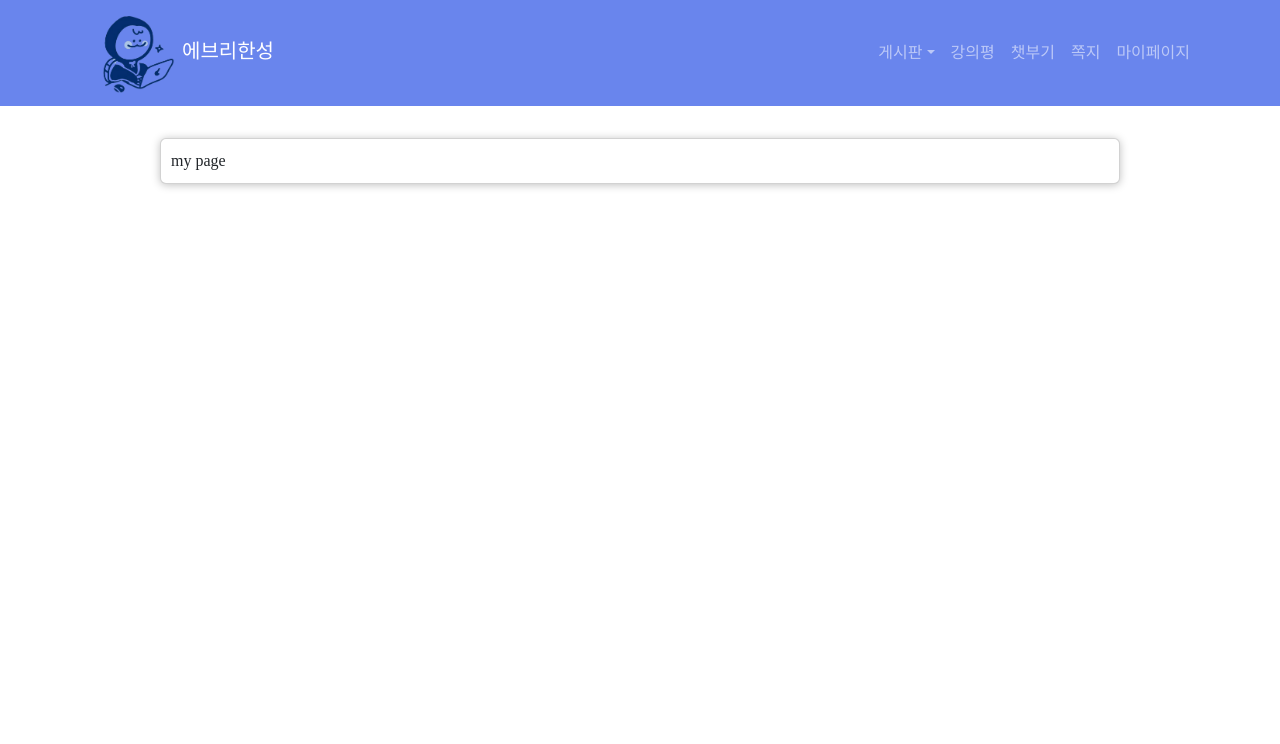
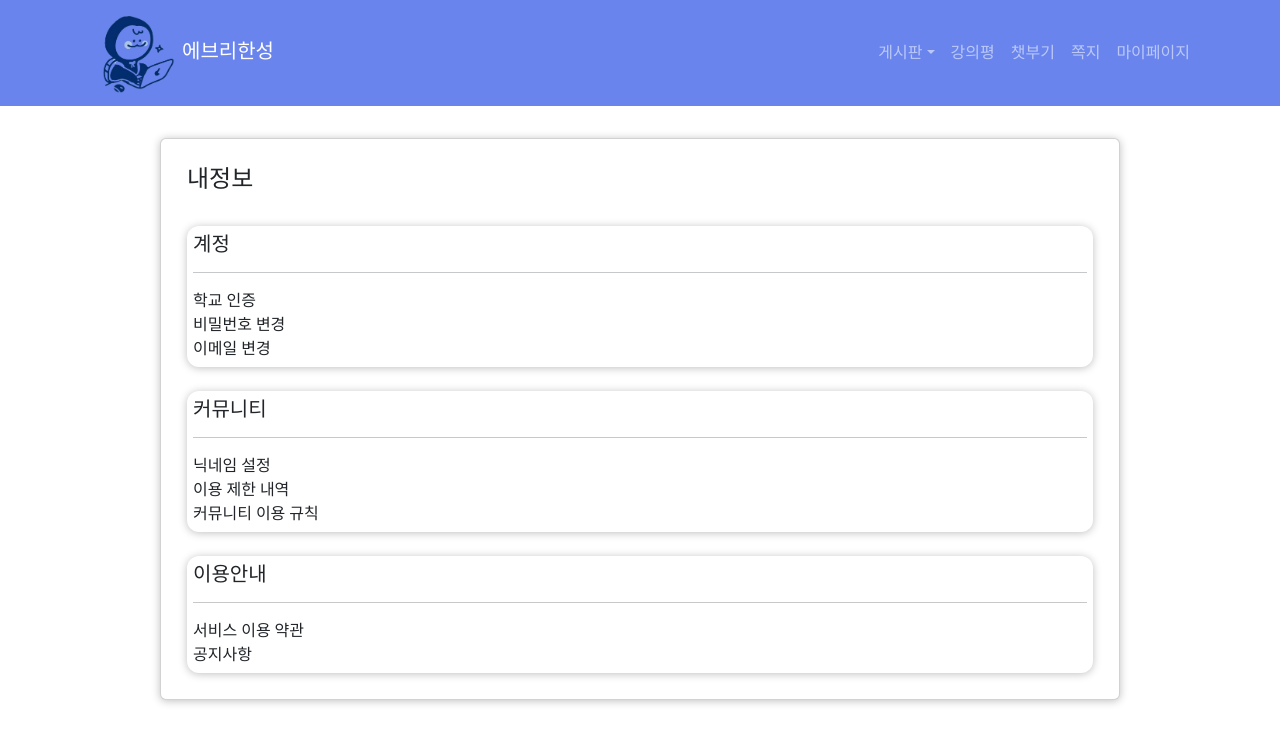
Before and after one commit to minseokiim/everyHansung_Front, a React (Create React App) app: page /mypage in a window 1280 px wide. Shown: the top 744 px of the page. Built offline with nearby package versions, Linux system fonts and the light colour scheme; a web font is replaced by a local one.

Commit message:
add mypage

```diff
--- a/db.json
+++ b/db.json
@@ -109,5 +109,14 @@
       "id": 4
     }
   ],
-  "register": []
+  "register": [
+    {
+      "userName": "a",
+      "email": "s",
+      "studentId": "a",
+      "passwd": "sa",
+      "nickName": "a",
+      "id": 1
+    }
+  ]
 }
--- /dev/null
+++ b/src/messagePage/MessagePage.css
@@ -0,0 +1,22 @@
+.message-input {
+  padding: 10px;
+  margin: 2px;
+  flex: 1;
+  font-size: 16px;
+  border: none;
+  outline: none;
+  border: 1px solid black;
+  border-radius: 3px;
+  width: 90%;
+}
+
+.message-button {
+  margin: 2px;
+  background-color: hwb(227 41% 7%);
+  border-width: 0px;
+  border-radius: 3px;
+}
+
+.message-button:hover {
+  color: #ffffff;
+}
--- a/src/messagePage/MessagePage.js
+++ b/src/messagePage/MessagePage.js
@@ -1,5 +1,18 @@
+import "./MessagePage.css";
+
 const MessagePage = () => {
-  return <div>Message</div>;
+  return (
+    <div>
+      <form className="form">
+        <input
+          className="message-input"
+          type="text"
+          placeholder="쪽지를 입력해주세요."
+        />
+        <button className="message-button">전송</button>
+      </form>
+    </div>
+  );
 };
 
 export default MessagePage;
--- /dev/null
+++ b/src/myPage/MyPage.css
@@ -0,0 +1,5 @@
+.mini-card {
+  border-radius: 12px;
+  box-shadow: 0 1px 8px rgba(0, 0, 0, 0.25);
+  padding: 6px;
+}
--- a/src/myPage/MyPage.js
+++ b/src/myPage/MyPage.js
@@ -1,5 +1,31 @@
+import "./MyPage.css";
+
 const MyPage = () => {
-  return <div>my page</div>;
+  return (
+    <div className="p-3">
+      <h4>내정보</h4> <br />
+      <div className="mini-card">
+        <h5>계정</h5> <hr />
+        <div>학교 인증</div>
+        <div>비밀번호 변경</div>
+        <div>이메일 변경</div>
+      </div>
+      <br />
+      <div className="mini-card">
+        <h5>커뮤니티</h5> <hr />
+        <div>닉네임 설정</div>
+        <div>이용 제한 내역</div>
+        <div>커뮤니티 이용 규칙</div>
+      </div>
+      <br />
+      <div className="mini-card">
+        <h5>이용안내</h5>
+        <hr />
+        <div>서비스 이용 약관</div>
+        <div>공지사항</div>
+      </div>
+    </div>
+  );
 };
 
 export default MyPage;
--- a/src/signupPage/SignUpPage.js
+++ b/src/signupPage/SignUpPage.js
@@ -20,6 +20,15 @@ const SignUpPage = () => {
     } else if (passwd.trim().length === 0) {
       alert("비밀번호를 입력하세요");
       return;
+    } else if (email.trim().length === 0) {
+      alert("이메일을 입력하세요");
+      return;
+    } else if (nickName.trim().length === 0) {
+      alert("사용할 닉네임을 입력하세요");
+      return;
+    } else if (studentId.trim().length === 0) {
+      alert("학번을 입력하세요");
+      return;
     } else {
       axios
         .post("http://localhost:8080/register", {
@@ -36,15 +45,16 @@ const SignUpPage = () => {
     }
   };
 
-  const check = (passwd) => {
+  const checkPw = (passwd) => {
     if (passwd != checkPasswd) {
       alert("비밀번호를 다시 확인해주세요");
     }
   };
 
   return (
-    <div className="lec-back">
-      회원가입
+    <div className="lec-back p-4">
+      <h5>회원가입</h5>
+      <br />
       <div>
         <input
           className="form-control"
@@ -54,6 +64,7 @@ const SignUpPage = () => {
           }}
           placeholder="이름을 입력해주세요."
         ></input>
+        <br />
         <input
           className="form-control"
           type="email"
@@ -63,6 +74,8 @@ const SignUpPage = () => {
           }}
           placeholder="이메일을 입력해주세요."
         ></input>
+        <br />
+
         <input
           className="form-control"
           value={studentId}
@@ -71,6 +84,8 @@ const SignUpPage = () => {
           }}
           placeholder="학번을 입력해주세요."
         ></input>
+        <br />
+
         <input
           className="form-control"
           type="password"
@@ -80,6 +95,8 @@ const SignUpPage = () => {
           }}
           placeholder="비밀번호를 입력해주세요."
         ></input>
+        <br />
+
         <input
           className="form-control"
           type="password"
@@ -89,6 +106,8 @@ const SignUpPage = () => {
           }}
           placeholder="비밀번호를 한번 더 입력해주세요."
         ></input>
+        <br />
+
         <input
           className="form-control"
           value={nickName}
@@ -98,13 +117,7 @@ const SignUpPage = () => {
           placeholder="닉네임을 입력해주세요."
         ></input>
         <br />
-        <button
-          className="lec-button mb-3"
-          type="submit"
-          onClick={() => {
-            move("/login");
-          }}
-        >
+        <button className="lec-button mb-3" type="submit" onClick={onSubmit}>
           회원가입 완료
         </button>
       </div>
```
